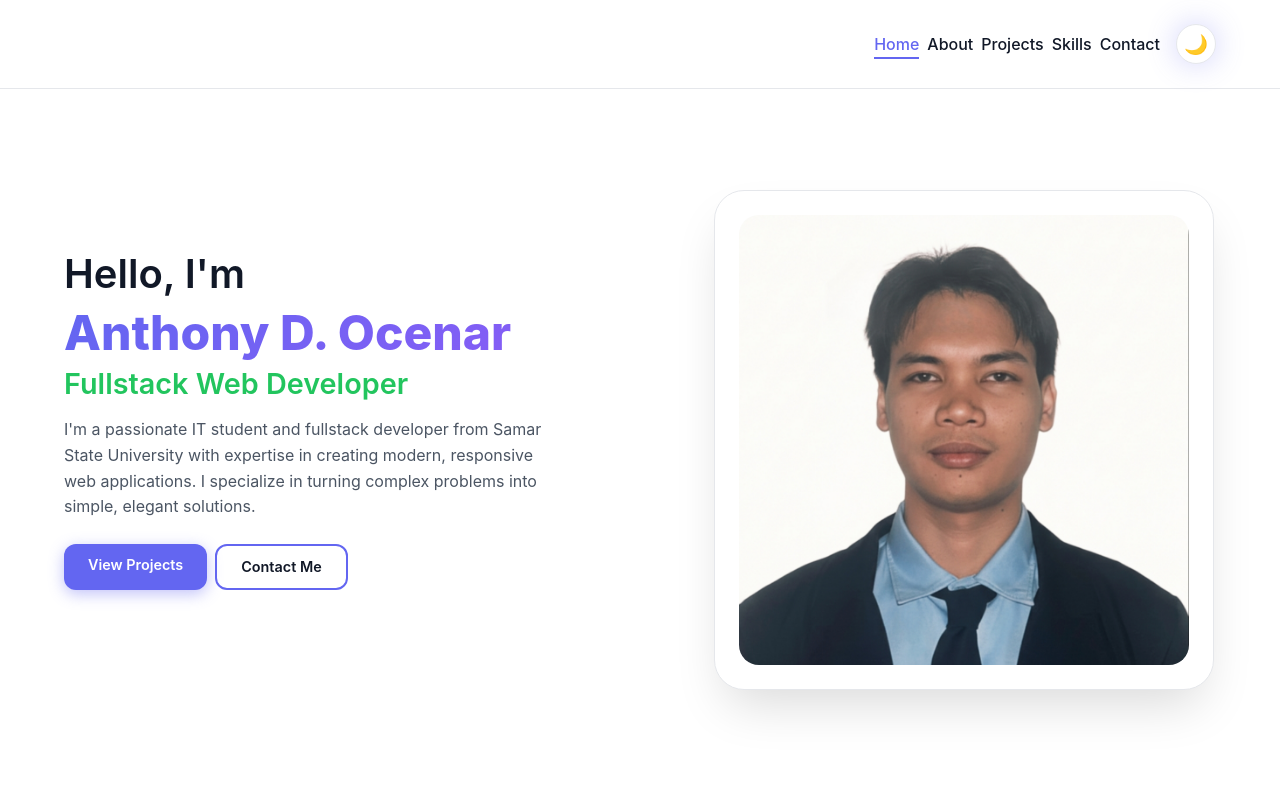
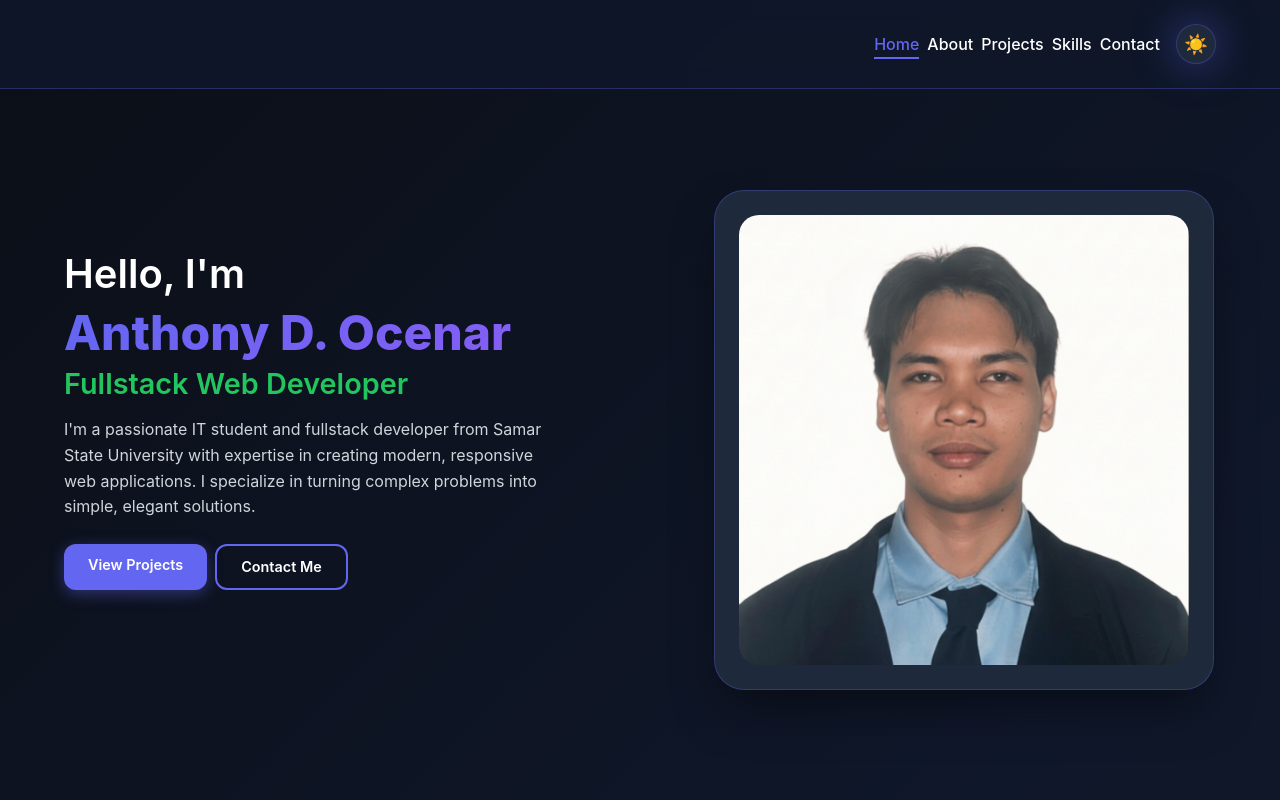
Before and after one commit to tonysad/tonysWeb, a plain HTML site: page index.html in a window 1280 px wide. Shown: the top 800 px of the page. Drawn offline with Linux system fonts and the light colour scheme.

Commit message:
Update index.html

```diff
--- a/index.html
+++ b/index.html
@@ -1306,7 +1306,8 @@
         }
     </style>
 </head>
-<body class="light-mode">
+<!-- Changed from light-mode to dark-mode for default dark theme -->
+<body class="dark-mode">
     <!-- Navigation - Now with links on the RIGHT side -->
     <nav>
         <div class="nav-links">
@@ -1316,7 +1317,8 @@
             <a href="#skills">Skills</a>
             <a href="#contact">Contact</a>
         </div>
-        <div class="theme-toggle" id="themeToggle">🌙</div>
+        <!-- Changed toggle icon from moon to sun since starting in dark mode -->
+        <div class="theme-toggle" id="themeToggle">☀️</div>
     </nav>
 
     <!-- Modal for displaying images -->
@@ -1539,7 +1541,8 @@
                 localStorage.setItem('theme', theme);
             }
 
-            const savedTheme = localStorage.getItem('theme') || 'light';
+            // Changed default theme from 'light' to 'dark'
+            const savedTheme = localStorage.getItem('theme') || 'dark';
             setTheme(savedTheme);
 
             toggle.addEventListener('click', () => {
```
